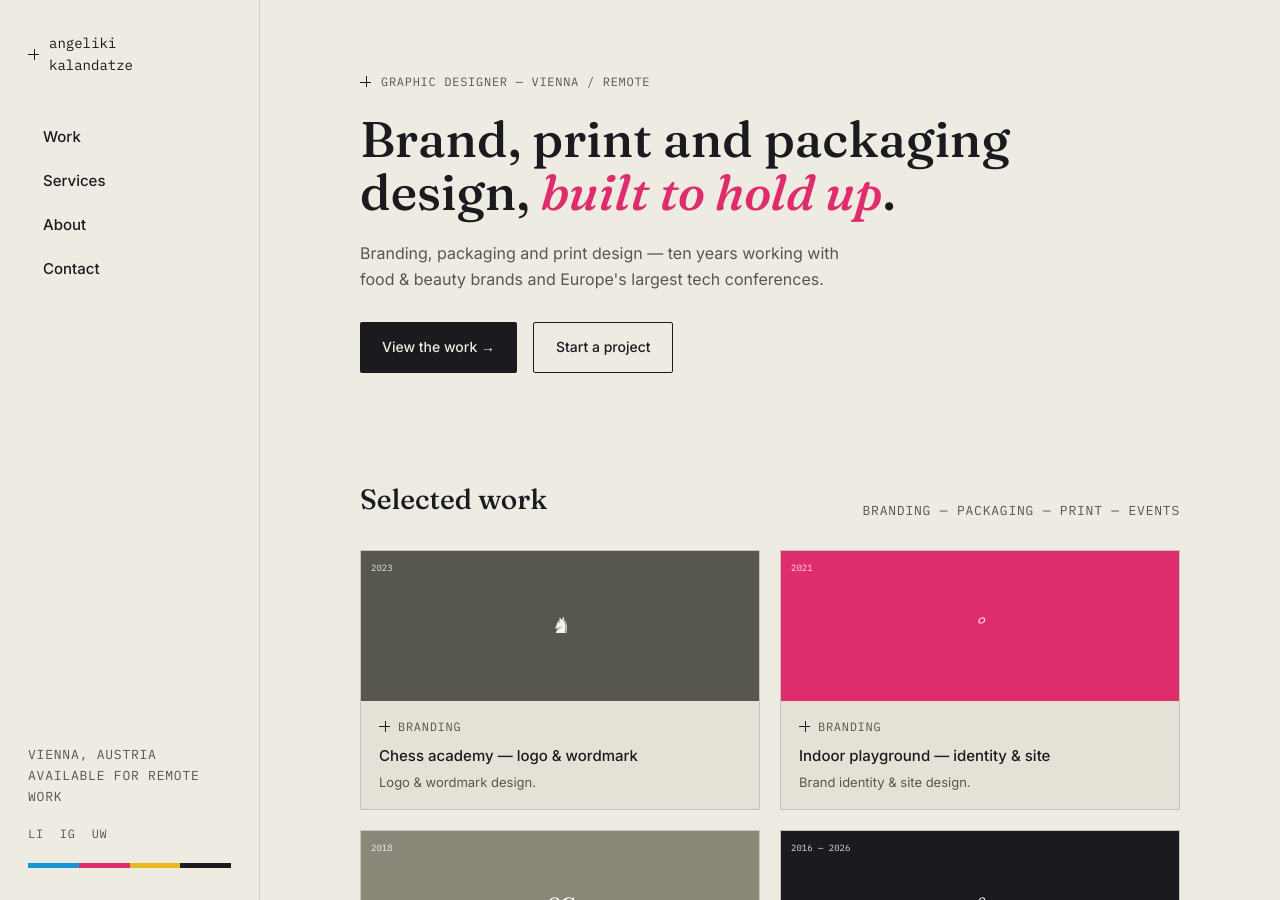
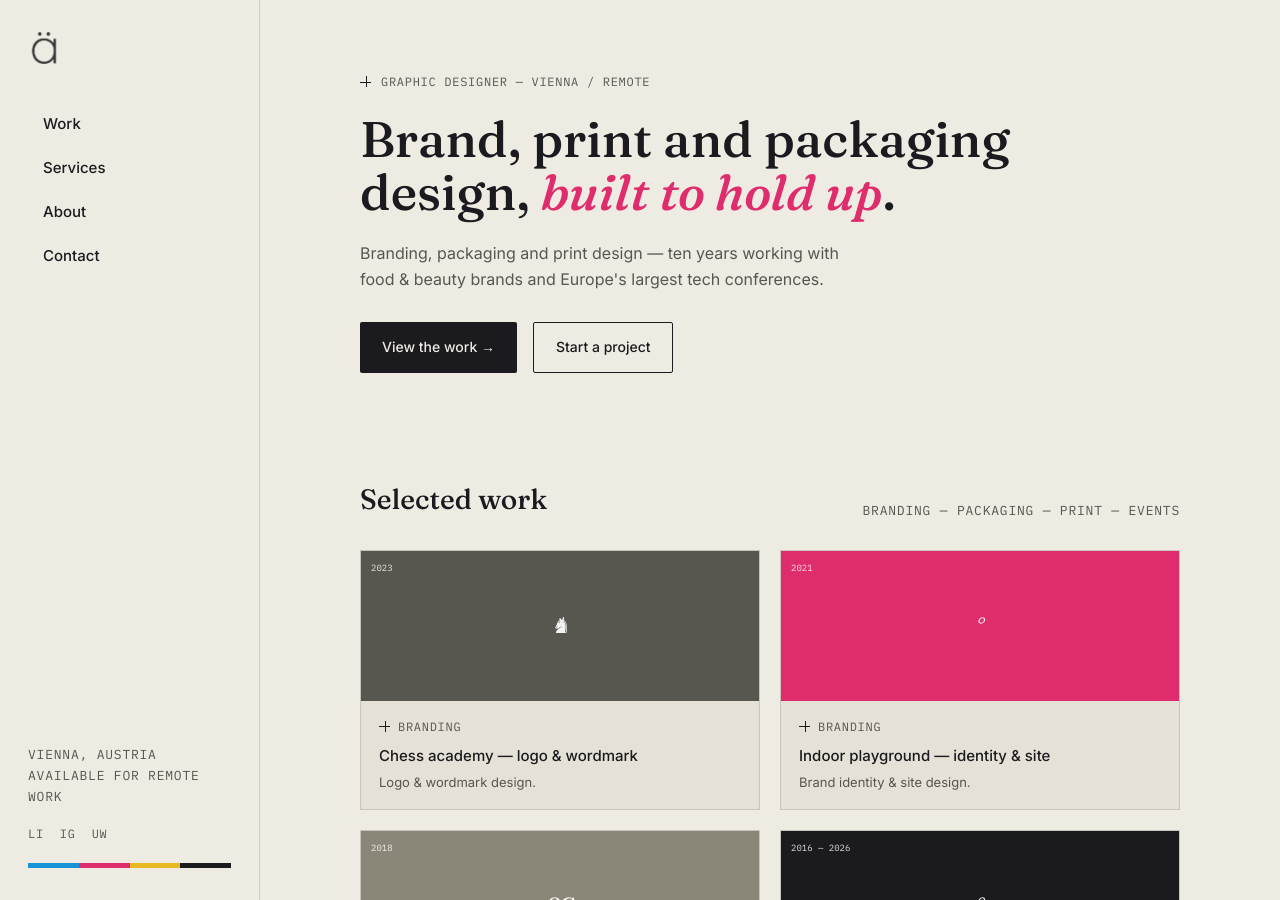
Before and after one commit to angelikime/angelikime.github.io, a Jekyll site: the page built from index.md, in a window 1280 px wide and 900 px high. Built offline with Jekyll 4.4.1, drawn with Linux system fonts in a browser that asks for light colours.

Commit message:
insert_logo

```diff
--- a/_includes/nav.html
+++ b/_includes/nav.html
@@ -1,6 +1,8 @@
 <aside class="sidebar">
   <div class="sidebar-top">
-    <a href="{{ '/' | relative_url }}" class="logo"><span class="crossmark"></span> angeliki<br>kalandatze</a>
+   <a href="{{ '/' | relative_url }}" class="logo">
+  <img src="{{ '/assets/images/logo.png' | relative_url }}" alt="angeliki kalandatze" style="height:32px; width:auto;">
+</a>
     <nav><ul>
       <li><a href="{{ '/work/' | relative_url }}" class="{% if page.url contains '/work' %}active{% endif %}"><span class="dot"></span>Work</a></li>
       <li><a href="{{ '/#services' | relative_url }}"><span class="dot"></span>Services</a></li>
@@ -20,7 +22,9 @@
 </aside>
 
 <div class="topbar">
-  <a href="{{ '/' | relative_url }}" class="logo"><span class="crossmark"></span> angeliki kalandatze</a>
+  <a href="{{ '/' | relative_url }}" class="logo">
+  <img src="{{ '/assets/images/logo.png' | relative_url }}" alt="angeliki kalandatze" style="height:32px; width:auto;">
+</a>
   <button class="burger" id="burgerBtn" aria-label="Open menu" aria-expanded="false"><span></span><span></span><span></span></button>
 </div>
 <div class="mobile-drawer" id="mobileDrawer">
```
Also changed, not shown: assets/images/logo.png (added), 1 other file.
